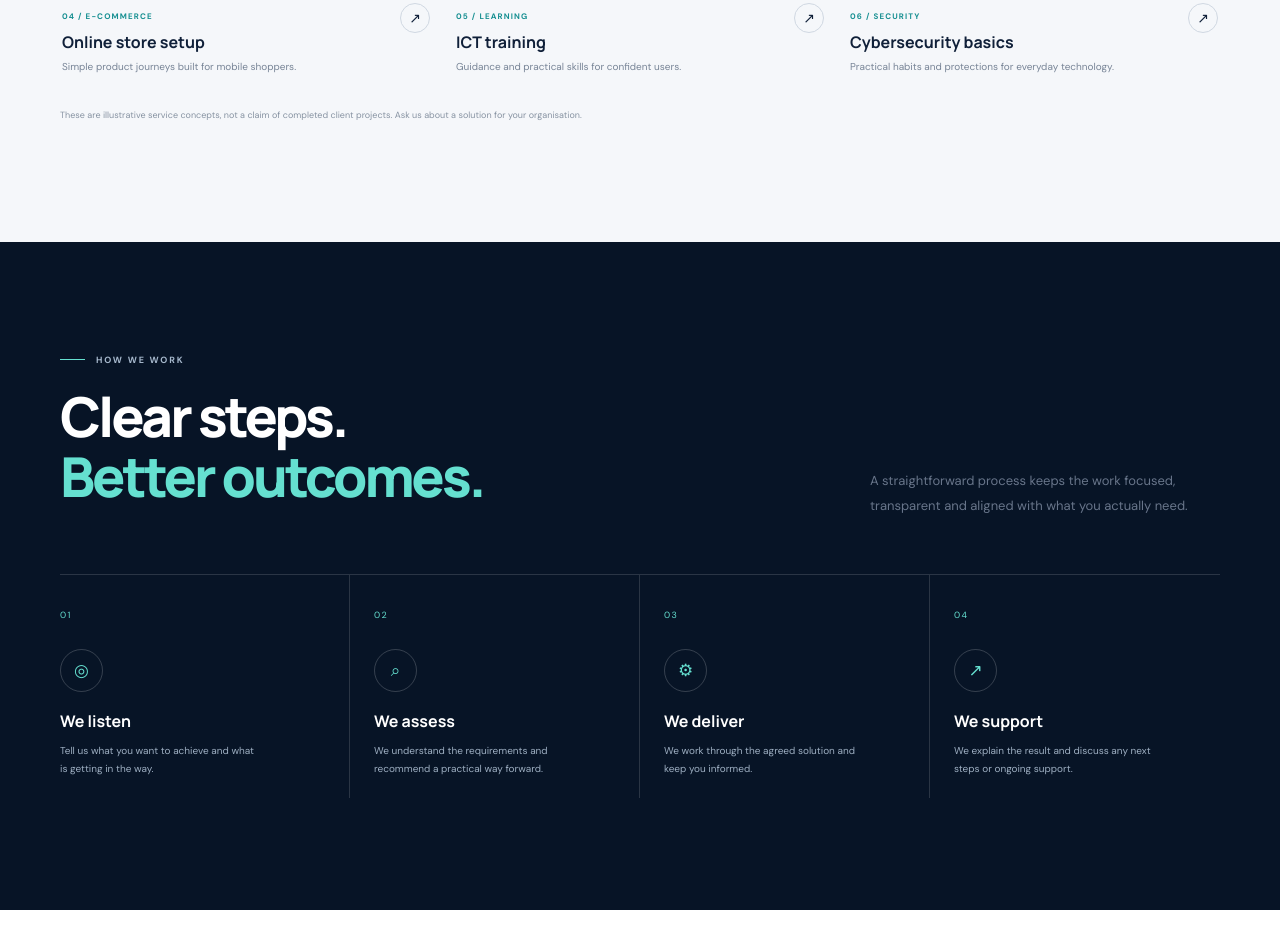
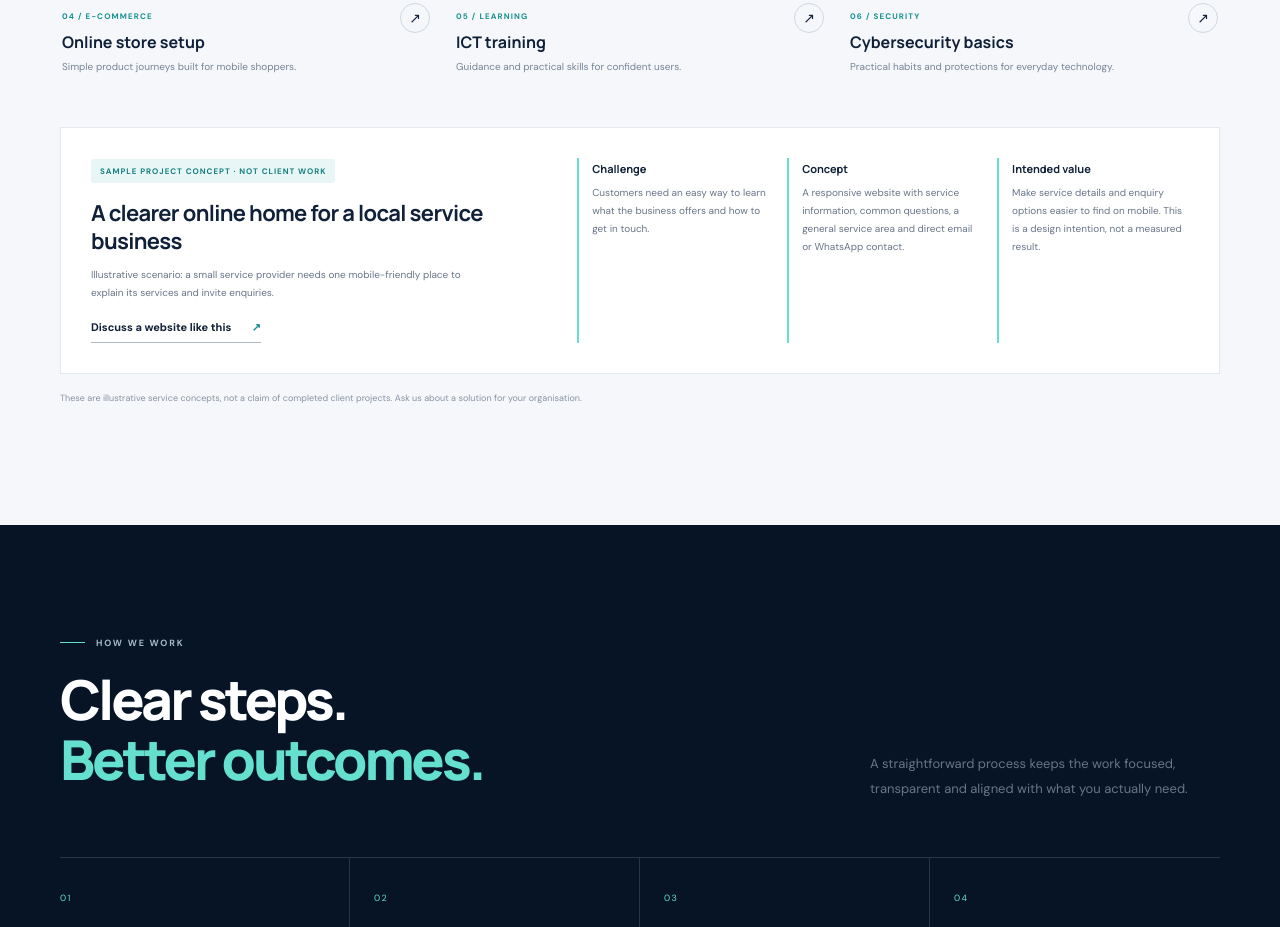
Before and after one commit to 38780431/Ralph-Digital-Solutions-website, a plain HTML site: page index.html in a window 1280 px wide. Shown: the part 4640-5567 px from the top of the page. Drawn offline with Linux system fonts and the light colour scheme.

Commit message:
Add clearly labeled sample project concept
Co-authored-by: Copilot <223556219+Copilot@users.noreply.github.com>

```diff
--- a/index.html
+++ b/index.html
@@ -135,6 +135,19 @@
         <article class="work-card"><a href="#contact" data-service="ICT Training" aria-label="Enquire about ICT training"><div class="work-art training-art"><div class="training-board"><span class="training-label">ICT LEARNING</span><div class="training-progress"><i></i><i></i><i></i></div><div class="training-code">&lt;learn /&gt;<b>→</b><span>apply</span></div></div><div class="training-badge">PRACTICAL<br>SKILLS</div></div><div class="work-meta"><div><span>05 / LEARNING</span><h3>ICT training</h3><p>Guidance and practical skills for confident users.</p></div><span class="work-arrow">↗</span></div></a></article>
         <article class="work-card"><a href="#contact" data-service="Cybersecurity Basics" aria-label="Enquire about cybersecurity basics"><div class="work-art security-art"><div class="security-orbit orbit-one-ring"></div><div class="security-orbit orbit-two-ring"></div><div class="security-shield">✓<span>SECURE</span></div><div class="security-status status-one">DEVICE</div><div class="security-status status-two">ACCESS</div></div><div class="work-meta"><div><span>06 / SECURITY</span><h3>Cybersecurity basics</h3><p>Practical habits and protections for everyday technology.</p></div><span class="work-arrow">↗</span></div></a></article>
       </div>
+      <article class="sample-case-card" aria-labelledby="sample-case-title">
+        <div class="sample-case-intro">
+          <span class="sample-case-label">SAMPLE PROJECT CONCEPT · NOT CLIENT WORK</span>
+          <h3 id="sample-case-title">A clearer online home for a local service business</h3>
+          <p>Illustrative scenario: a small service provider needs one mobile-friendly place to explain its services and invite enquiries.</p>
+          <a class="under-link" href="#contact" data-service="Web Development">Discuss a website like this <span>↗</span></a>
+        </div>
+        <div class="sample-case-details">
+          <div><h4>Challenge</h4><p>Customers need an easy way to learn what the business offers and how to get in touch.</p></div>
+          <div><h4>Concept</h4><p>A responsive website with service information, common questions, a general service area and direct email or WhatsApp contact.</p></div>
+          <div><h4>Intended value</h4><p>Make service details and enquiry options easier to find on mobile. This is a design intention, not a measured result.</p></div>
+        </div>
+      </article>
       <p class="work-note">These are illustrative service concepts, not a claim of completed client projects. Ask us about a solution for your organisation.</p>
     </div></section>
 
--- a/styles.css
+++ b/styles.css
@@ -1305,3 +1305,79 @@
     grid-column: auto;
   }
 }
+
+.sample-case-card {
+  display: grid;
+  grid-template-columns: minmax(0, .85fr) minmax(0, 1.15fr);
+  gap: 34px;
+  margin-top: 36px;
+  padding: 30px;
+  border: 1px solid var(--line);
+  background: #fff;
+}
+
+.sample-case-label {
+  display: inline-block;
+  padding: 7px 9px;
+  border-radius: 3px;
+  background: #e8f7f5;
+  color: #167f80;
+  font-size: 8px;
+  font-weight: 700;
+  letter-spacing: .12em;
+}
+
+.sample-case-intro h3 {
+  margin: 16px 0 10px;
+  font: 700 22px/1.3 var(--display);
+  letter-spacing: -.03em;
+}
+
+.sample-case-intro > p,
+.sample-case-details p {
+  color: var(--muted);
+  font-size: 10px;
+  line-height: 1.8;
+}
+
+.sample-case-intro > p {
+  margin: 0;
+  max-width: 390px;
+}
+
+.sample-case-intro .under-link {
+  margin-top: 18px;
+}
+
+.sample-case-details {
+  display: grid;
+  grid-template-columns: repeat(3, minmax(0, 1fr));
+  gap: 18px;
+}
+
+.sample-case-details > div {
+  padding-left: 13px;
+  border-left: 2px solid var(--cyan);
+}
+
+.sample-case-details h4 {
+  margin: 3px 0 8px;
+  font: 700 11px var(--display);
+}
+
+.sample-case-details p {
+  margin: 0;
+}
+
+@media (max-width: 700px) {
+  .sample-case-card {
+    grid-template-columns: 1fr;
+    gap: 25px;
+    padding: 22px;
+  }
+
+  .sample-case-details {
+    grid-template-columns: 1fr;
+    gap: 18px;
+  }
+}
```
Also changed, not shown: 1 other file.
